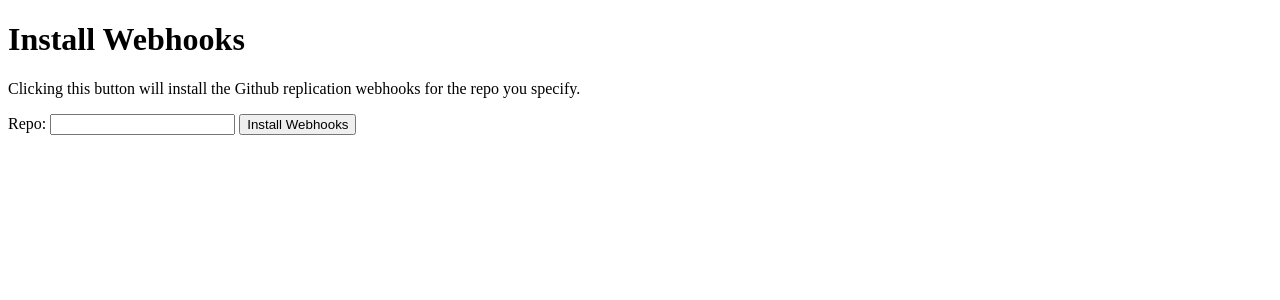
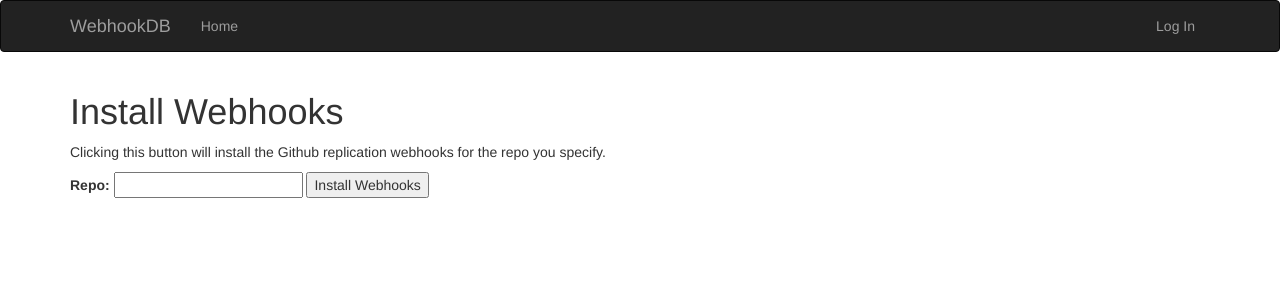
Before and after one commit to singingwolfboy/webhookdb, a Flask app: page /install in a window 1280 px wide. Shown: the top 300 px of the page. Run offline with Flask 2, Linux system fonts and the light colour scheme; parts of the project's set-up code (start-up, migrations or seed data) failed here and were passed over; some libraries are stand-ins or nearby versions.

Commit message:
Flask-Bootstrap and Flask-Login

```diff
--- a/requirements.txt
+++ b/requirements.txt
@@ -3,6 +3,8 @@ Flask-Dance[models]==0.4.0
 Flask-SQLAlchemy==2.0
 Flask-Script
 Flask-SSLify
+Flask-Bootstrap==3.3.0.1
+Flask-Login==0.2.11
 celery==3.1.17
 redis==2.10.3
 librabbitmq==1.6.1
--- /dev/null
+++ b/webhookdb/templates/base.html
@@ -0,0 +1,53 @@
+{% extends "bootstrap/base.html" %}
+
+{% block title %}WebhookDB{% endblock %}
+
+{% block head %}
+{{ super() }}
+<link rel="shortcut icon" href="{{ url_for('static', filename='favicon.ico') }}" type="image/x-icon">
+<link rel="icon" href="{{ url_for('static', filename='favicon.ico') }}" type="image/x-icon">
+<link rel="stylesheet" type="text/css" href="{{ url_for('static', filename='styles.css') }}">
+{% endblock %}
+
+{% block navbar %}
+<div class="navbar navbar-inverse" role="navigation">
+    <div class="container">
+        <div class="navbar-header">
+            <button type="button" class="navbar-toggle" data-toggle="collapse" data-target=".navbar-collapse">
+                <span class="sr-only">Toggle navigation</span>
+                <span class="icon-bar"></span>
+                <span class="icon-bar"></span>
+                <span class="icon-bar"></span>
+            </button>
+            <a class="navbar-brand" href="{{ url_for('ui.index') }}">WebhookDB</a>
+        </div>
+        <div class="navbar-collapse collapse">
+            <ul class="nav navbar-nav">
+                <li><a href="{{ url_for('ui.index') }}">Home</a></li>
+            </ul>
+            <ul class="nav navbar-nav navbar-right">
+                {% if current_user.is_authenticated() %}
+                <li>@{{ current_user.login }}</li>
+                {% else %}
+                <li><a href="{{ url_for('github.login') }}">Log In</a></li>
+                {% endif %}
+            </ul>
+        </div>
+    </div>
+</div>
+{% endblock %}
+
+{% block content %}
+<div class="container">
+    {% block content_header %}{% endblock %}
+
+    {% for message in get_flashed_messages() %}
+    <div class="alert alert-warning">
+        <button type="button" class="close" data-dismiss="alert">&times;</button>
+        {{ message }}
+    </div>
+    {% endfor %}
+
+    {% block page_content %}{% endblock %}
+</div>
+{% endblock %}
--- a/webhookdb/ui/__init__.py
+++ b/webhookdb/ui/__init__.py
@@ -13,7 +13,7 @@ def index():
     """
     Just to verify that things are working
     """
-    return render_template("main.html")
+    return render_template("home.html")
 
 
 @ui.route("/install", methods=("GET", "POST"))
```
Also changed, not shown: webhookdb/__init__.py (+9 -0 lines), webhookdb/models/__init__.py (+9 -2 lines), webhookdb/templates/home.html (added, +10 -0 lines), webhookdb/templates/install.html (+9 -18 lines), webhookdb/templates/main.html (deleted, +0 -17 lines).
